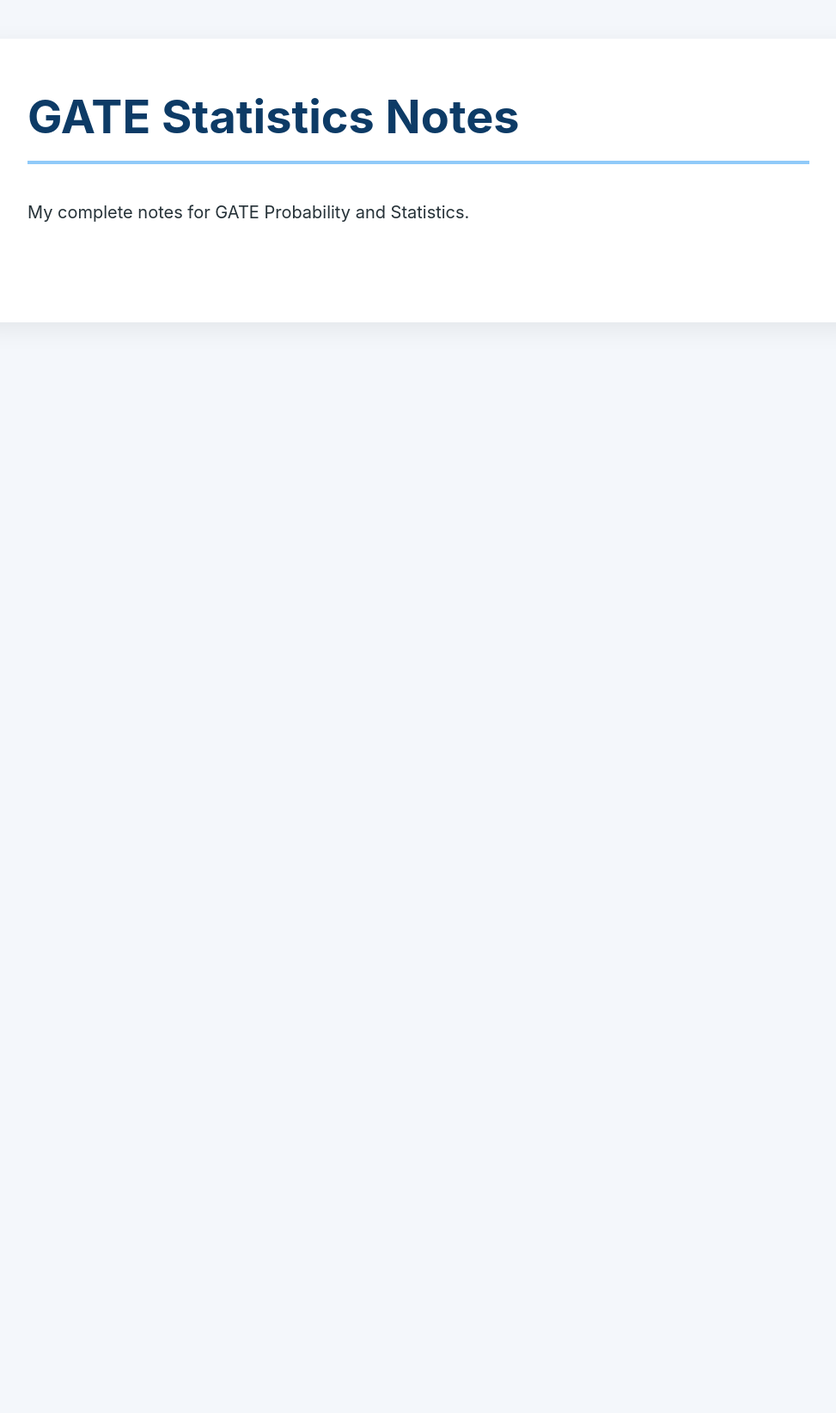
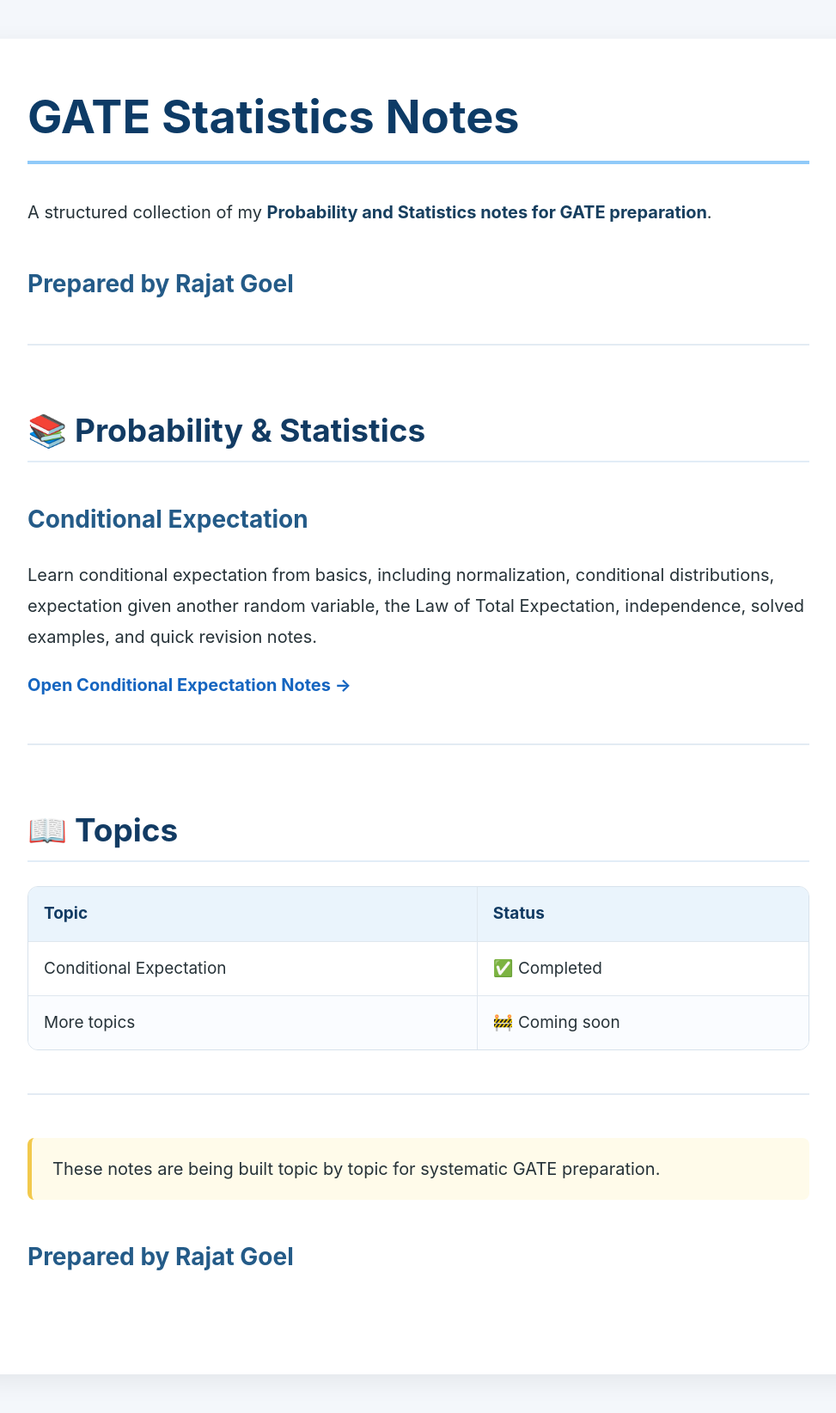
Before and after one commit to rajatprat/GATE-Stats, a Jekyll site: the page built from index.md, in a window 1280 px wide. Shown: the whole page at 86% size, without its empty margins (153-1126 px from the left). Built offline with Jekyll 4.4.1, drawn with Linux system fonts in a browser that asks for light colours; our own code applies the rules of GitHub Pages for plain Markdown files; before the commit the page ends 900 px from its top, so only the background shows below that.

Commit message:
Update index.md

```diff
--- a/index.md
+++ b/index.md
@@ -1,3 +1,35 @@
+---
+layout: default
+title: GATE Statistics Notes
+---
+
 # GATE Statistics Notes
 
-My complete notes for GATE Probability and Statistics.
+A structured collection of my **Probability and Statistics notes for GATE preparation**.
+
+### Prepared by Rajat Goel
+
+---
+
+## 📚 Probability & Statistics
+
+### Conditional Expectation
+
+Learn conditional expectation from basics, including normalization, conditional distributions, expectation given another random variable, the Law of Total Expectation, independence, solved examples, and quick revision notes.
+
+**[Open Conditional Expectation Notes →](conditional-expectation.html)**
+
+---
+
+## 📖 Topics
+
+| Topic | Status |
+|---|---|
+| Conditional Expectation | ✅ Completed |
+| More topics | 🚧 Coming soon |
+
+---
+
+> These notes are being built topic by topic for systematic GATE preparation.
+
+### Prepared by Rajat Goel
```
